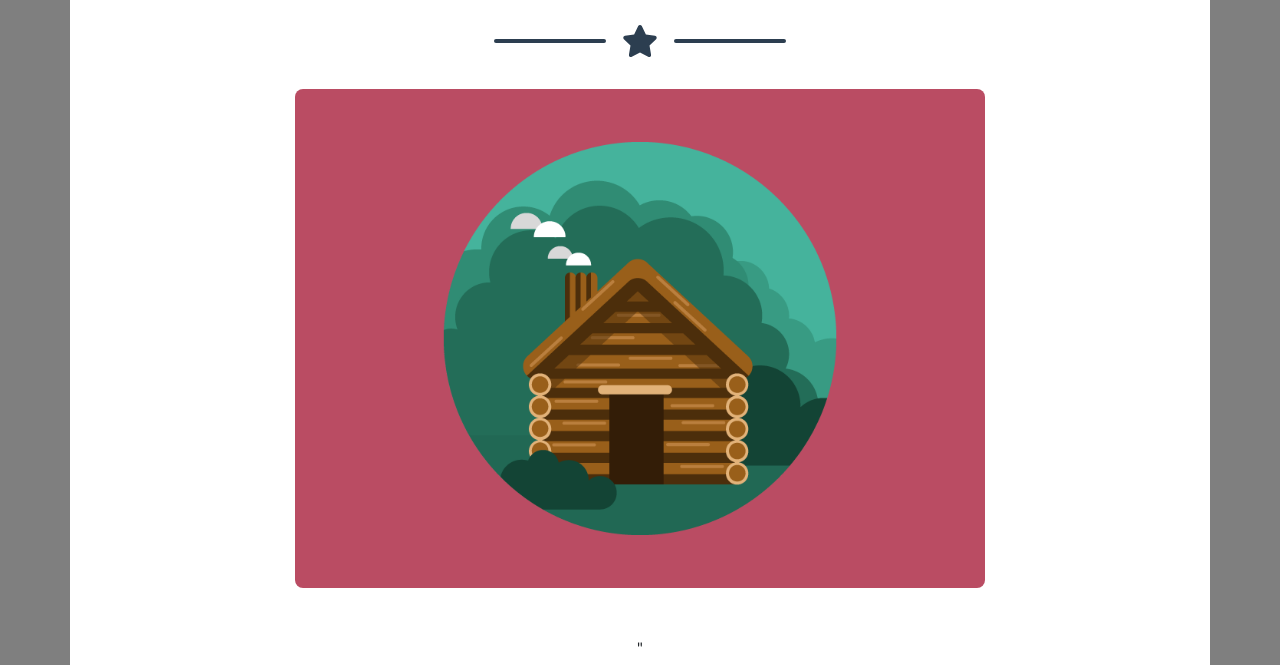
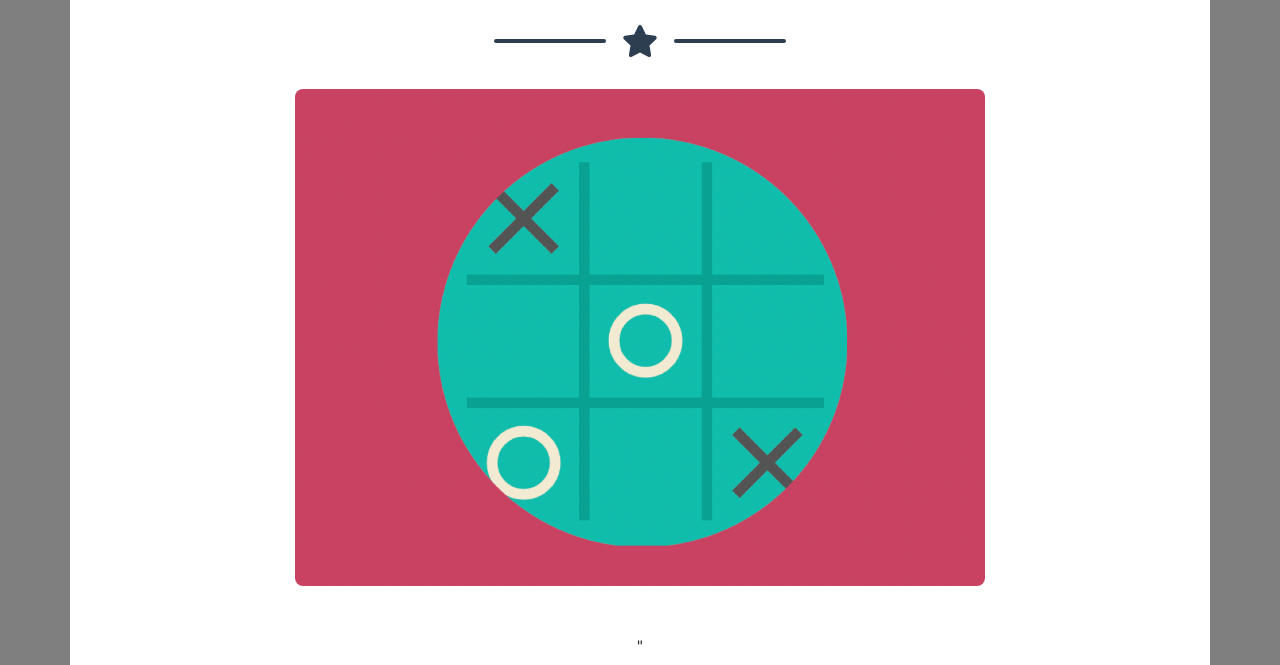
Before and after one commit to Jencastioni/jencastioni.github.io, a website: page index.html in a window 1280 px wide. Both pictures are taken after a click on the element 260 px from the left and 1151 px from the top of the page. Shown: the part 886-1551 px from the top of the page. Drawn offline with nearby package versions, Linux system fonts and the light colour scheme.

Commit message:
added tictactoe

```diff
--- a/index.html
+++ b/index.html
@@ -260,9 +260,9 @@
                                         <div class="divider-custom-line"></div>
                                     </div>
                                     <!-- Portfolio Modal - Image-->
-                                    <img class="img-fluid rounded mb-5" src="assets/img/portfolio/cabin.png" alt="" />
+                                    <img class="img-fluid rounded mb-5" src="assets/img/portfolio/tictactoe.png" alt="" />
                                     <!-- Portfolio Modal - Text-->
-                                    <link rel="tictactoe" href="https://jencastioni.github.io/Tic-Tac-Toe-client/">"
+                                    <p><link rel="tictactoe" href="https://jencastioni.github.io/Tic-Tac-Toe-client/">"</p>
                                     <p class="mb-5">Lorem ipsum dolor sit amet, consectetur adipisicing elit. Mollitia neque assumenda ipsam nihil, molestias magnam, recusandae quos quis inventore quisquam velit asperiores, vitae? Reprehenderit soluta, eos quod consequuntur itaque. Nam.</p>
                                     <button class="btn btn-primary" data-dismiss="modal">
                                         <i class="fas fa-times fa-fw"></i>
```
